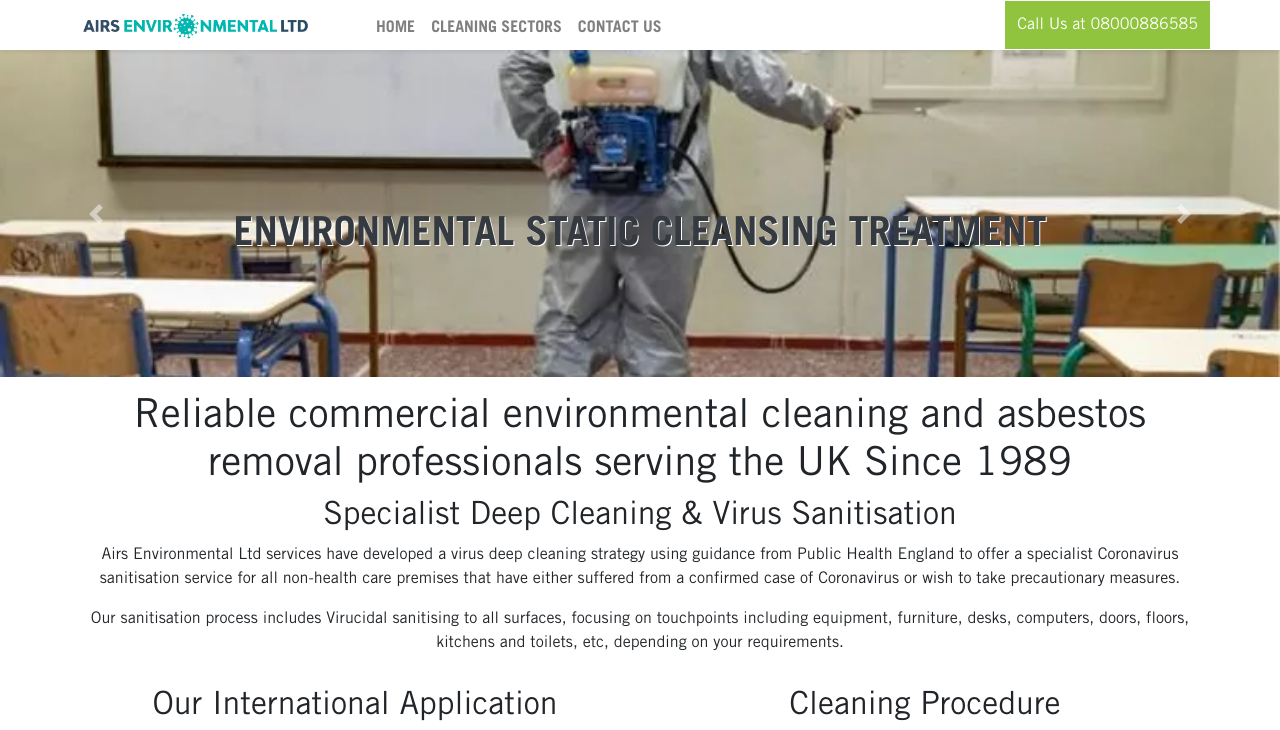
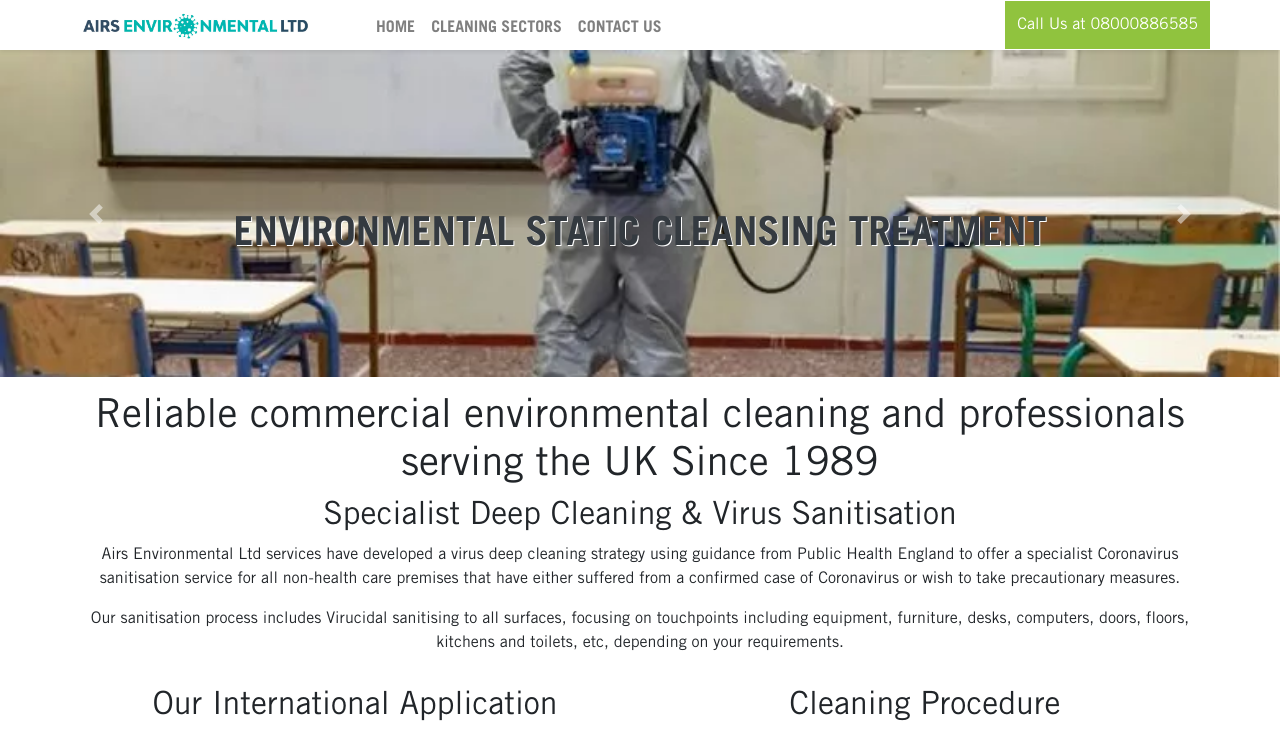
Before and after one commit to adyanmuhammad/airs-2, a Jekyll site: the page built from index.md, in a window 1280 px wide and 900 px high, cut to the strip 0-730 px from the top of the window. Built offline with Jekyll 4.4.1, drawn with Linux system fonts in a browser that asks for light colours; nearby versions of some CDN libraries.

Commit message:
Update index.md

```diff
--- a/index.md
+++ b/index.md
@@ -1,10 +1,10 @@
 ---
 layout: home
-title: "Welcome to AIRS Asbestos"
+title: "Welcome to AIRS Environmental Ltd."
 ---
 
 <h1 class="text-center">
-  Reliable commercial environmental cleaning and asbestos removal professionals serving the UK Since 1989
+  Reliable commercial environmental cleaning and professionals serving the UK Since 1989
 </h1>
 
 <h2 class="text-center">
@@ -64,25 +64,25 @@ Completion of this process will be to:
     </h3>
   </div>
 
-  <div class="col-3 bg-light text-center border border-transparent p-3">
+  <div class="col-12 col-lg-3 bg-light text-center border border-transparent p-3">
     <h5 class="text-primary text-center font-weight-bold">
       Certified Professional Cleaners
     </h5>
   </div>
 
-  <div class="col-3 bg-light text-center border border-transparent p-3">
+  <div class="col-12 col-lg-3 bg-light text-center border border-transparent p-3">
     <h5 class="text-primary text-center font-weight-bold">
       Environmentally Friendly Cleanups
     </h5>
   </div>
 
-  <div class="col-3 bg-light text-center border border-transparent p-3">
+  <div class="col-12 col-lg-3 bg-light text-center border border-transparent p-3">
     <h5 class="text-primary text-center font-weight-bold">
       100% Satisfaction Guaranteed
     </h5>
   </div>
 
-  <div class="col-3 bg-light text-center border border-transparent p-3">
+  <div class="col-12 col-lg-3 bg-light text-center border border-transparent p-3">
     <h5 class="text-primary text-center font-weight-bold">
       Available Evenings & Weekends
     </h5>
```
